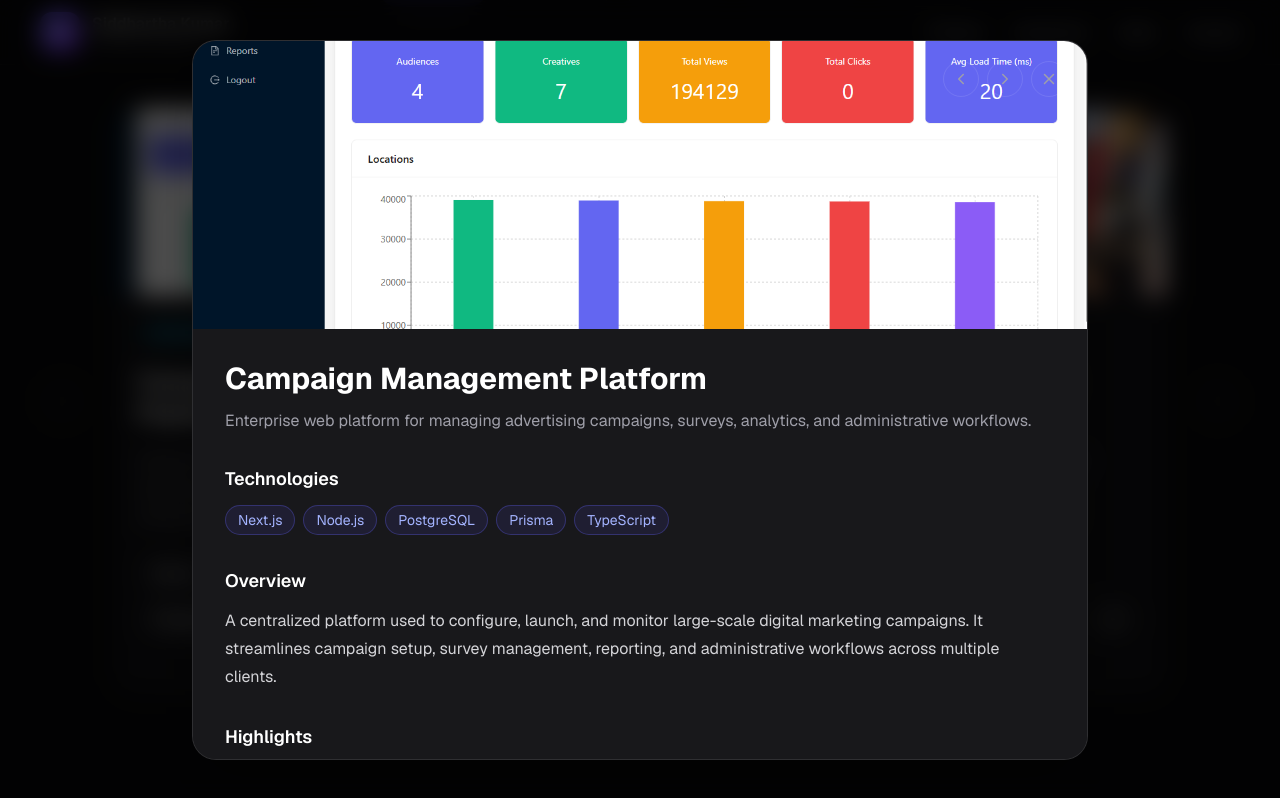
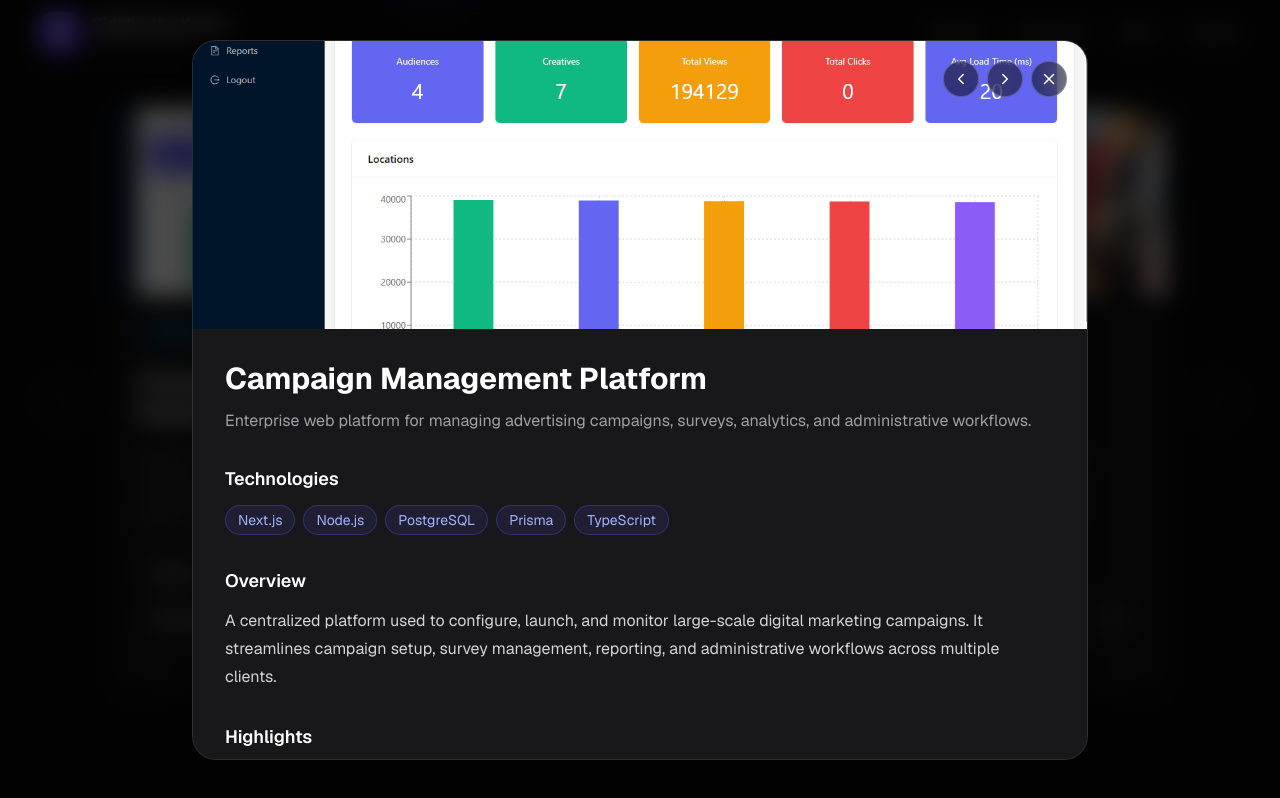
Before and after one commit to devsiddhartha31/devsiddhartha31.github.io, a Next.js app: page / in a window 1280 px wide. Both pictures are taken after a click on the element 279 px from the left and 2561 px from the top of the page. Shown: the part 2161-2959 px from the top of the page. Built offline with nearby package versions, Linux system fonts and the light colour scheme.

Commit message:
style(projects): improve preview modal button visibility

```diff
--- a/components/projects/ProjectPreviewModal.tsx
+++ b/components/projects/ProjectPreviewModal.tsx
@@ -27,24 +27,15 @@ export default function ProjectPreviewModal({
       >
         <div className="absolute right-5 top-5 flex gap-2">
 
-          <button
-            onClick={onPrevious}
-            className="rounded-full border border-white/10 p-2 text-zinc-400 transition hover:border-indigo-500 hover:text-white"
-          >
+          <button onClick={onPrevious} className="rounded-full border border-white/20 bg-black/50 p-2 text-white backdrop-blur-md transition hover:bg-indigo-600">
             <ChevronLeft size={18} />
           </button>
 
-          <button
-            onClick={onNext}
-            className="rounded-full border border-white/10 p-2 text-zinc-400 transition hover:border-indigo-500 hover:text-white"
-          >
+          <button onClick={onNext} className="rounded-full border border-white/20 bg-black/50 p-2 text-white backdrop-blur-md transition hover:bg-indigo-600">
             <ChevronRight size={18} />
           </button>
 
-          <button
-            onClick={onClose}
-            className="rounded-full border border-white/10 p-2 text-zinc-400 transition hover:border-red-500 hover:text-white"
-          >
+          <button onClick={onClose} className="rounded-full border border-white/20 bg-black/50 p-2 text-white backdrop-blur-md transition hover:bg-red-500">
             <X size={18} />
           </button>
 
```
